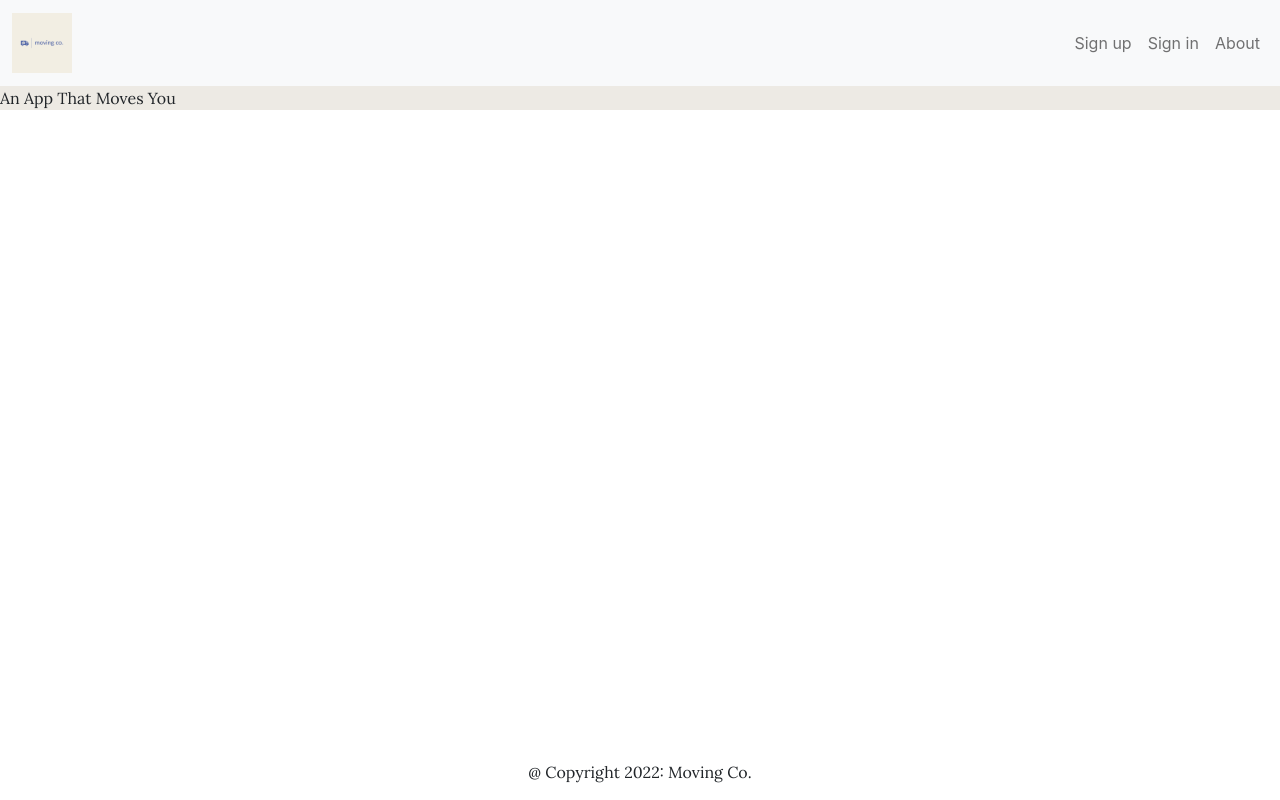
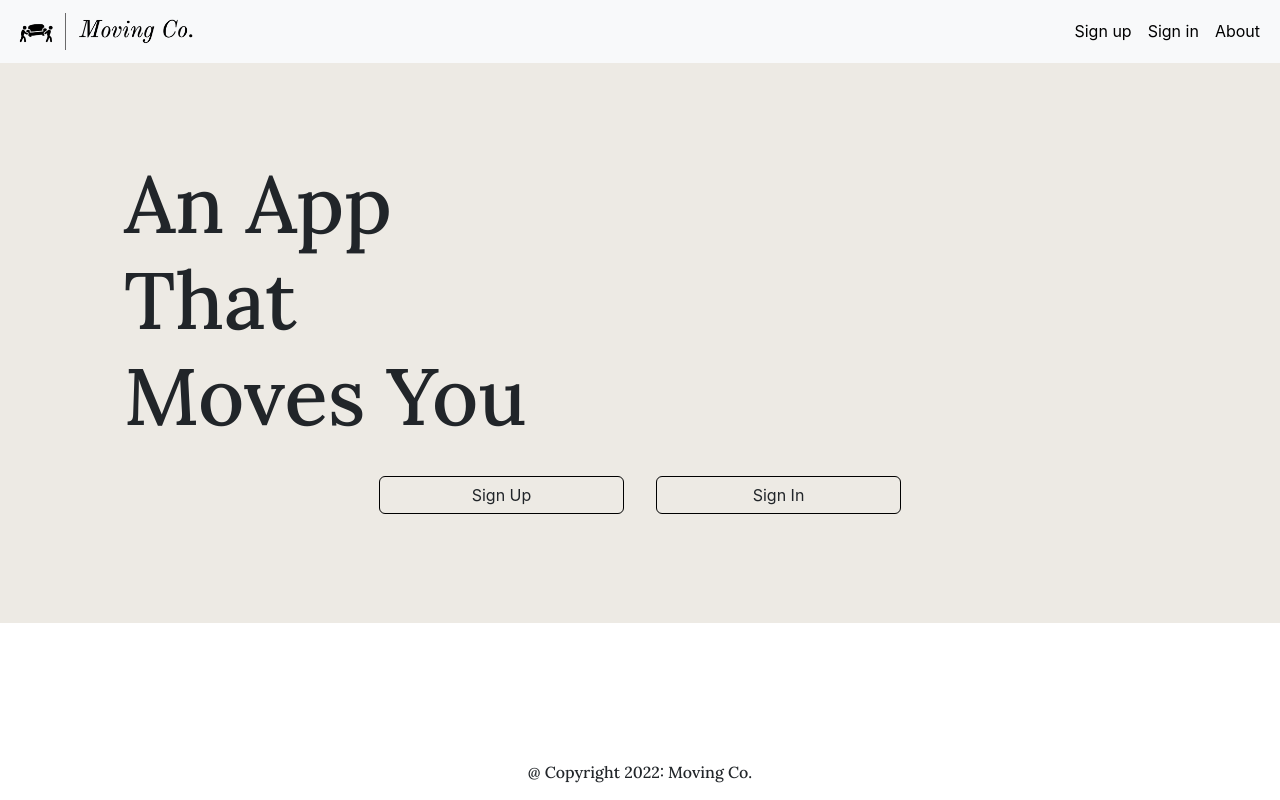
Before and after one commit to AnAppThatMovesYou/front-end-repo, a React (Create React App) app: page / in a window 1280 px wide. Built offline with nearby package versions, Linux system fonts and the light colour scheme.

Commit message:
Add new cropped logo. Change nav items colors. Center Signed out page and set max button width.

```diff
--- a/src/App.js
+++ b/src/App.js
@@ -15,7 +15,7 @@ function App() {
 	return (
 		<div className='bg-color'>
 			<header>{signedIn ? <NavSignedIn /> : <NavSignedOut />}</header>
-			<main>
+			<main className=''>
 				<Routes>
 					<Route path='/' element={<HomePageSignedOut />} />
 				</Routes>
--- a/src/components/footer/footer.js
+++ b/src/components/footer/footer.js
@@ -1,6 +1,6 @@
 import './Footer.css'
 
-function footer(props) {
+function Footer(props) {
 	return (
 		<div className='container-fluid text-center footer mt-3'>
 			<p className='default-font'>@ Copyright 2022: Moving Co.</p>
@@ -8,4 +8,4 @@ function footer(props) {
 	);
 }
 
-export default footer;
+export default Footer;
--- a/src/components/header/Header.css
+++ b/src/components/header/Header.css
@@ -1,3 +1,7 @@
 header {
     min-width: 100vw
 }
+
+.nav-link {
+    color: black;
+}
--- a/src/components/header/NavSignedIn.js
+++ b/src/components/header/NavSignedIn.js
@@ -7,7 +7,7 @@ function NavSignedIn(props) {
 				<div class='container-fluid'>
 					<a class='navbar-brand' href='#'>
 						<img
-							src={require('../../images/movingCo-logos.jpeg')}
+							src={require('../../images/MovingCo-logos_transparent.png')}
 							alt=''
 							className='logo'
 						/>
--- a/src/components/header/NavSignedOut.js
+++ b/src/components/header/NavSignedOut.js
@@ -7,7 +7,7 @@ function NavSignedOut(props) {
 				<div className='container-fluid'>
 					<a className='navbar-brand' href='#'>
 						<img
-							src={require('../../images/movingCo-logos.jpeg')}
+							src={require('../../images/MovingCo-logos_transparent.png')}
 							alt=''
 							className='logo'
 						/>
--- /dev/null
+++ b/src/components/main/HomePageSignedOut.css
@@ -0,0 +1,16 @@
+.container {
+    height: 70vh;
+}
+
+.text {
+    font-size: 5rem;
+    line-height: 1.2;
+}
+
+.btn {
+    width: 30%;
+    margin: 1rem;
+    background-color: none;
+    border: solid black 1px;
+    max-width: 245px;
+}
--- a/src/components/main/HomePageSignedOut.js
+++ b/src/components/main/HomePageSignedOut.js
@@ -1,11 +1,24 @@
-import React from 'react';
+import './HomePageSignedOut.css';
 
 function HomePageSignedOut(props) {
-    return (
-        <div>
-            <p className='default-font'>An App That Moves You</p>
+	return (
+		<div className='container d-flex flex-column justify-content-center'>
+            <div className='container-fluid w-100'>
+                <p className='default-font text'>
+                    An App
+                    <br />
+                    That
+                            <br />
+                    Moves You
+                </p>
+                <div className='w-40'></div>
+            </div>
+                    <div className='container-fluid text-center'>
+                        <button className='btn'>Sign Up</button>
+                        <button className='btn'>Sign In</button>
+                    </div>
         </div>
-    );
+	);
 }
 
 export default HomePageSignedOut;
--- a/src/index.css
+++ b/src/index.css
@@ -1,21 +1,92 @@
+/* Allows elements to stay true to intended size */
+* {
+  margin: 0;
+  padding: 0;
+  box-sizing: border-box;
+}
 
+/* Maintains intended width */
+html {
+  width: 100%;
+}
 
 body {
-  margin: 0;
+  /* Takes full width of screen */
+  width: 100%;
+  /* Doesn't allow the body to take more than 1000px of the screen width */
+  max-width: 1000px;
+  /* Makes sure the body takes full height of page */
+  min-height: 100%;
+  /* Margin is assigned automatically */
+  margin: 0 auto;
+  /* Sets default fonts for the page */
   font-family: -apple-system, BlinkMacSystemFont, 'Segoe UI', 'Roboto', 'Oxygen',
     'Ubuntu', 'Cantarell', 'Fira Sans', 'Droid Sans', 'Helvetica Neue',
     sans-serif;
   -webkit-font-smoothing: antialiased;
   -moz-osx-font-smoothing: grayscale;
+  /* Allows page to be modified with flexbox */
+  display: flex;
+  justify-content: center;
+  overflow-x: hidden;
 }
 
-code {
-  font-family: source-code-pro, Menlo, Monaco, Consolas, 'Courier New',
-    monospace;
+/* Basic Reset */
+a {
+  color: inherit;
+  text-decoration: inherit;
+}
+
+ul,
+li {
+  margin: 0;
+  padding: 0;
+  text-indent: none;
+  list-style-type: none;
+}
+
+button {
+  border: none;
+  margin: 0;
+  padding: 0;
+  width: auto;
+  overflow: visible;
+
+  /* inherit font & color from ancestor */
+  color: inherit;
+  font: inherit;
+
+  /* Normalize `line-height`. Cannot be changed from `normal` in Firefox 4+. */
+  line-height: normal;
+
+  /* Corrects font smoothing(AKA making text bolder or blurrier) for webkit(AKA most web providers) */
+  -webkit-font-smoothing: inherit;
+  -moz-osx-font-smoothing: inherit;
+
+  /* Corrects inability to style clickable inputs in iOS devices */
+  -webkit-appearance: none;
+}
+
+@media (max-width: 900px) {
+  main {
+    padding: 0 20px;
+  }
+}
+
+@media (min-width: 900px) {
+  main {
+    padding: 0 100px;
+  }
+}
+
+@media (min-width: 1400px) {
+  main {
+    padding: 0 400px;
+  }
 }
 
 .logo{
-  height: 3em;
+  height: 2.3rem;
   width: auto;
 }
 
@@ -29,6 +100,7 @@ code {
 
 .default-font {
   font-family:  'Lora', serif;
+  font-weight: 500;
   /* font-family: 'Playfair Display', serif;
   font-family: 'Vollkorn', serif; */
 }
```
Also changed, not shown: src/images/MovingCo-logos_transparent.png (added), src/images/movingCo-logos.jpeg (deleted).
